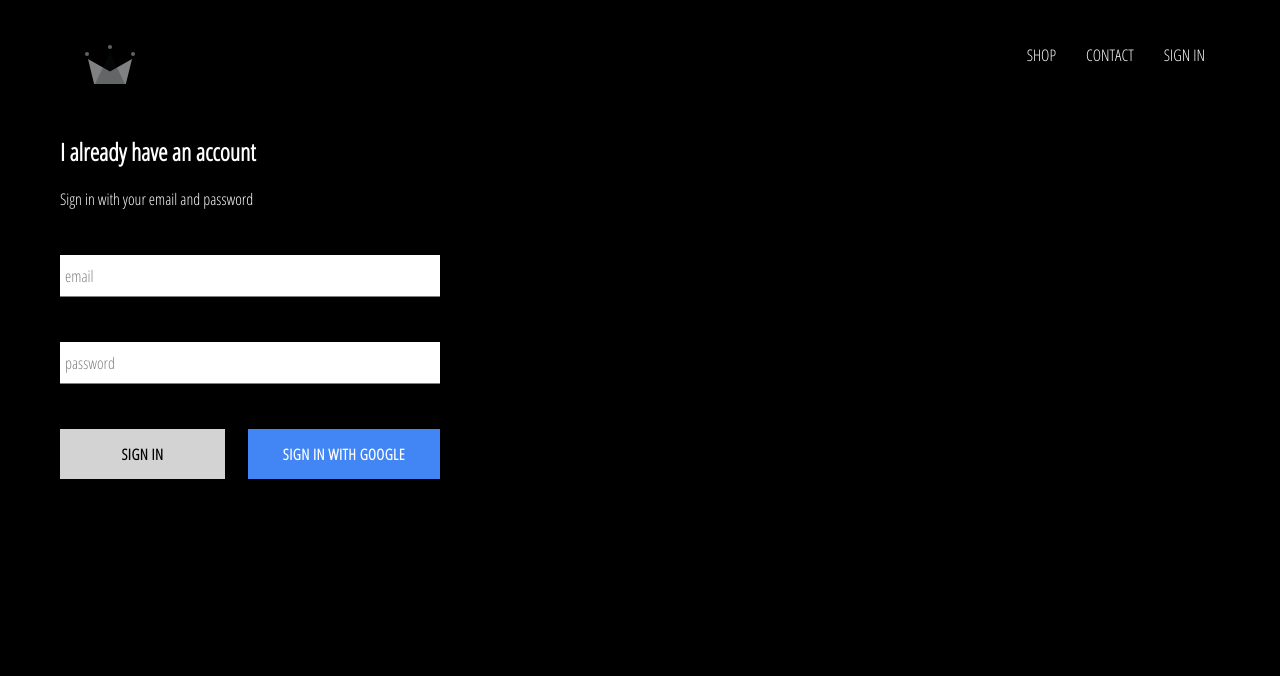
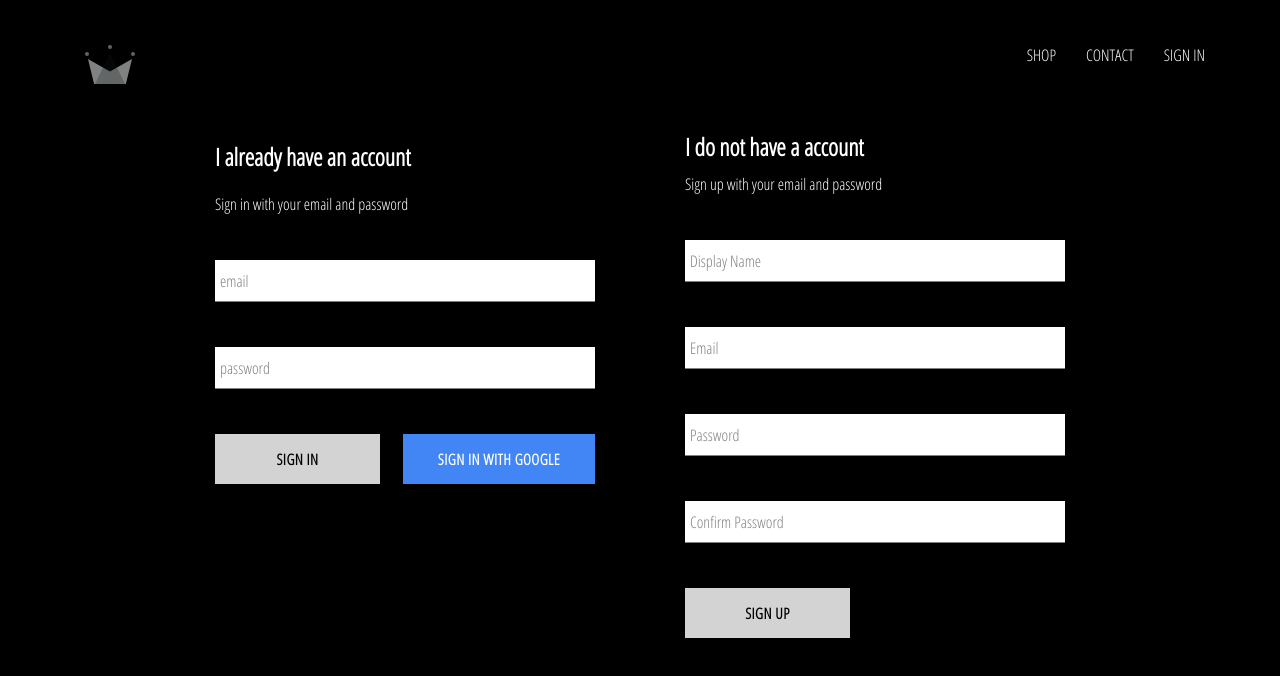
Before and after one commit to ahbnet/crwn-clothing, a React (Create React App) app: page /signin in a window 1280 px wide. Shown: the top 676 px of the page. Built offline with nearby package versions, Linux system fonts and the light colour scheme; no server answers.

Commit message:
implemented firebease utils included ability to store authenticated users into our firestore database

```diff
--- a/src/App.js
+++ b/src/App.js
@@ -6,7 +6,7 @@ import HomePage from './pages/homepage/homepage.component';
 import ShopPage from './pages/shop/shop.component';
 import SignInAndSignUp from './pages/sign-in-and-sign-up/sign-in-and-sign-up.component';
 import Header from './components/header/header.component';
-import { auth } from './firebase/firebase.utils';
+import { auth, createUserProfileDocument } from './firebase/firebase.utils';
 
 class App extends React.Component {
   constructor() {
@@ -20,10 +20,23 @@ class App extends React.Component {
   unsubscribeFromAuth = null;
 
   componentDidMount() {
-    this.unsubscribeFromAuth = auth.onAuthStateChanged(user => {
-      this.setState({ currentUser: user });
+    this.unsubscribeFromAuth = auth.onAuthStateChanged(async userAuth => {
+      if (userAuth) {
+        const userRef = await createUserProfileDocument(userAuth);
 
-      console.log(user);
+        userRef.onSnapshot(snapShot => {
+          this.setState({
+            currentUser: {
+              id: snapShot.id,
+              ...snapShot.data()
+            }
+          });
+
+          console.log(this.state);
+        });
+      }
+
+      this.setState({ currentUser: userAuth });
     });
   }
 
--- /dev/null
+++ b/src/components/sign-up/sign-up.component.jsx
@@ -0,0 +1,103 @@
+import React from 'react';
+
+import FormInput from '../form-input/form-input.component';
+import CustomButton from '../custom-button/custom-button.component';
+
+import { auth, createUserProfileDocument } from '../../firebase/firebase.utils';
+
+import './sign-up.styles.scss';
+
+class SignUp extends React.Component {
+    constructor() {
+      super();
+
+      this.state = {
+        displayName: '',
+        email: '',
+        password: '',
+        confirmPassword: ''
+      };
+    }
+
+    handleSubmit = async event => {
+      event.preventDefault();
+
+      const { displayName, email, password, confirmPassword } = this.state;
+
+      if (password !== confirmPassword) {
+        alert("passwords don't match");
+        return;
+      }
+
+      try {
+        const { user } = await auth.createUserWithEmailAndPassword(
+          email,
+          password
+        );
+
+        await createUserProfileDocument(user, { displayName });
+
+        this.setState({
+          displayName: '',
+          email: '',
+          password: '',
+          confirmPassword: ''
+        });
+      } catch (error) {
+        console.error(error);
+      }
+    };
+
+    handleChange = event => {
+      const { name, value } = event.target;
+
+      this.setState({ [name]: value });
+    };
+
+    render() {
+      const { displayName, email, password, confirmPassword } = this.state;
+      return (
+        <div className='sign-up'>
+          <h2 className='title'>I do not have a account</h2>
+          <span>Sign up with your email and password</span>
+          <form className='sign-up-form' onSubmit={this.handleSubmit}>
+            <FormInput
+              type='text'
+              name='displayName'
+              value={displayName}
+              onChange={this.handleChange}
+              label='Display Name'
+              required
+            />
+            <FormInput
+              type='email'
+              name='email'
+              value={email}
+              onChange={this.handleChange}
+              label='Email'
+              required
+            />
+            <FormInput
+              type='password'
+              name='password'
+              value={password}
+              onChange={this.handleChange}
+              label='Password'
+              required
+            />
+            <FormInput
+              type='password'
+              name='confirmPassword'
+              value={confirmPassword}
+              onChange={this.handleChange}
+              label='Confirm Password'
+              required
+            />
+            <CustomButton type='submit'>SIGN UP</CustomButton>
+          </form>
+        </div>
+      );
+    }
+  }
+
+  export default SignUp;
--- /dev/null
+++ b/src/components/sign-up/sign-up.styles.scss
@@ -0,0 +1,9 @@
+.sign-up{
+    display: flex;
+    flex-direction: column;
+    width: 380px;
+
+    .title{
+        margin: 10px 0;
+    }
+}
--- a/src/firebase/firebase.utils.js
+++ b/src/firebase/firebase.utils.js
@@ -14,6 +14,31 @@ const config = {
 
   firebase.initializeApp(config);
 
+  export const createUserProfileDocument = async (userAuth, additionalData) => {
+    if (!userAuth) return;
+
+    const userRef = firestore.doc(`users/${userAuth.uid}`);
+
+    const snapShot = await userRef.get();
+
+    if (!snapShot.exists) {
+      const { displayName, email } = userAuth;
+      const createdAt = new Date();
+      try {
+        await userRef.set({
+          displayName,
+          email,
+          createdAt,
+          ...additionalData
+        });
+      } catch (error) {
+        console.log('error creating user', error.message);
+      }
+    }
+
+    return userRef;
+  };
+
   export const auth = firebase.auth();
   export const firestore = firebase.firestore();
 
--- a/src/pages/sign-in-and-sign-up/sign-in-and-sign-up.component.jsx
+++ b/src/pages/sign-in-and-sign-up/sign-in-and-sign-up.component.jsx
@@ -1,11 +1,13 @@
 import React from "react";
 import SignIn from "../../components/sign-in/sign-in.component";
+import SignUp from "../../components/sign-up/sign-up.component";
 import './sign-in-and-sign-up.styles.scss'
 
-const SignInAndSignUp = () =>(
+const SignInAndSignUpPage = () => (
     <div className='sign-in-and-sign-up'>
-        <SignIn/>
+      <SignIn />
+      <SignUp />
     </div>
-);
+  );
 
-export default SignInAndSignUp;
+export default SignInAndSignUpPage;
--- a/src/pages/sign-in-and-sign-up/sign-in-and-sign-up.styles.scss
+++ b/src/pages/sign-in-and-sign-up/sign-in-and-sign-up.styles.scss
@@ -0,0 +1,6 @@
+.sign-in-and-sign-up{
+    width: 850px;
+    display: flex;
+    justify-content: space-between;
+    margin: 30px auto;
+}
```
Lines whose indentation alone changed are shown as unchanged.
